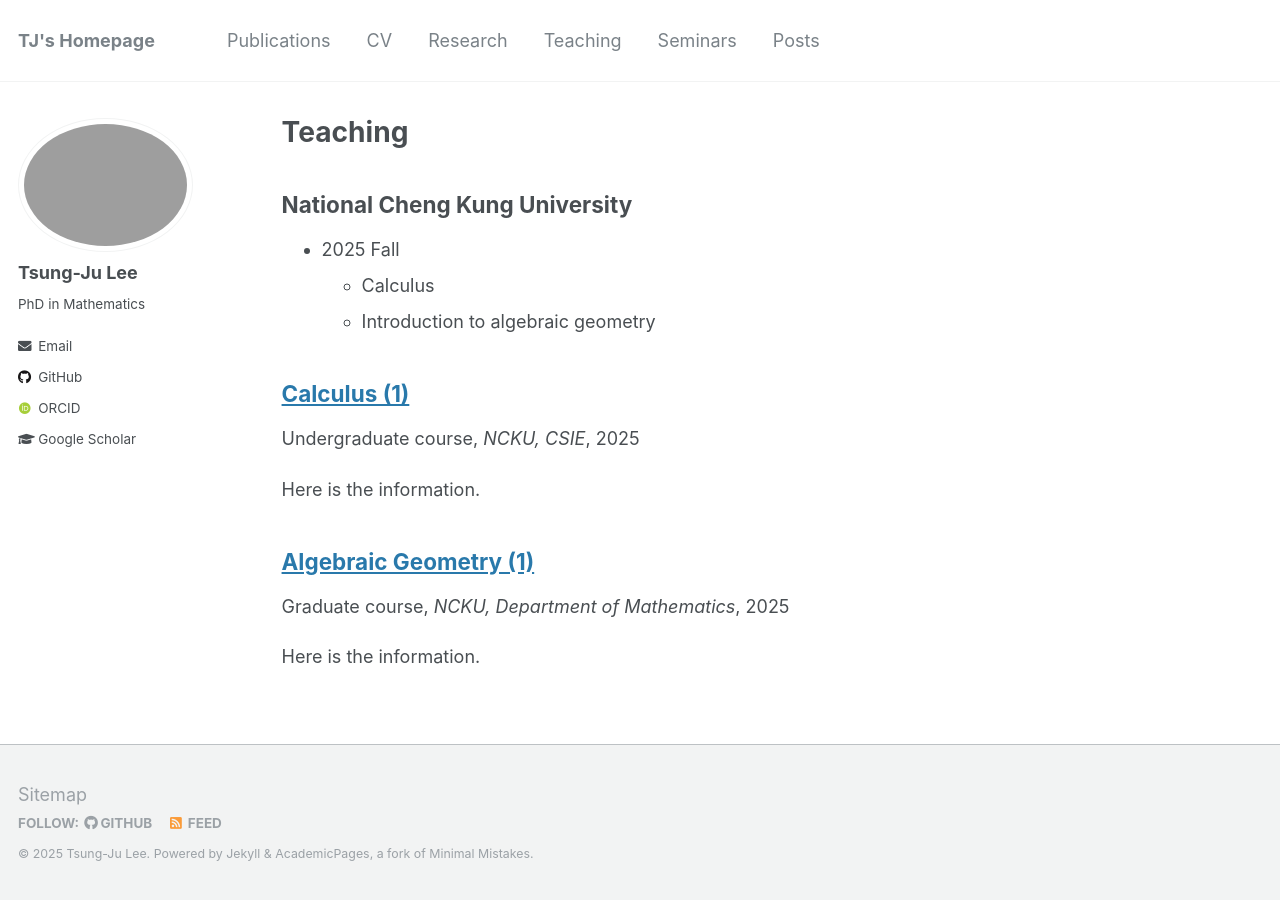
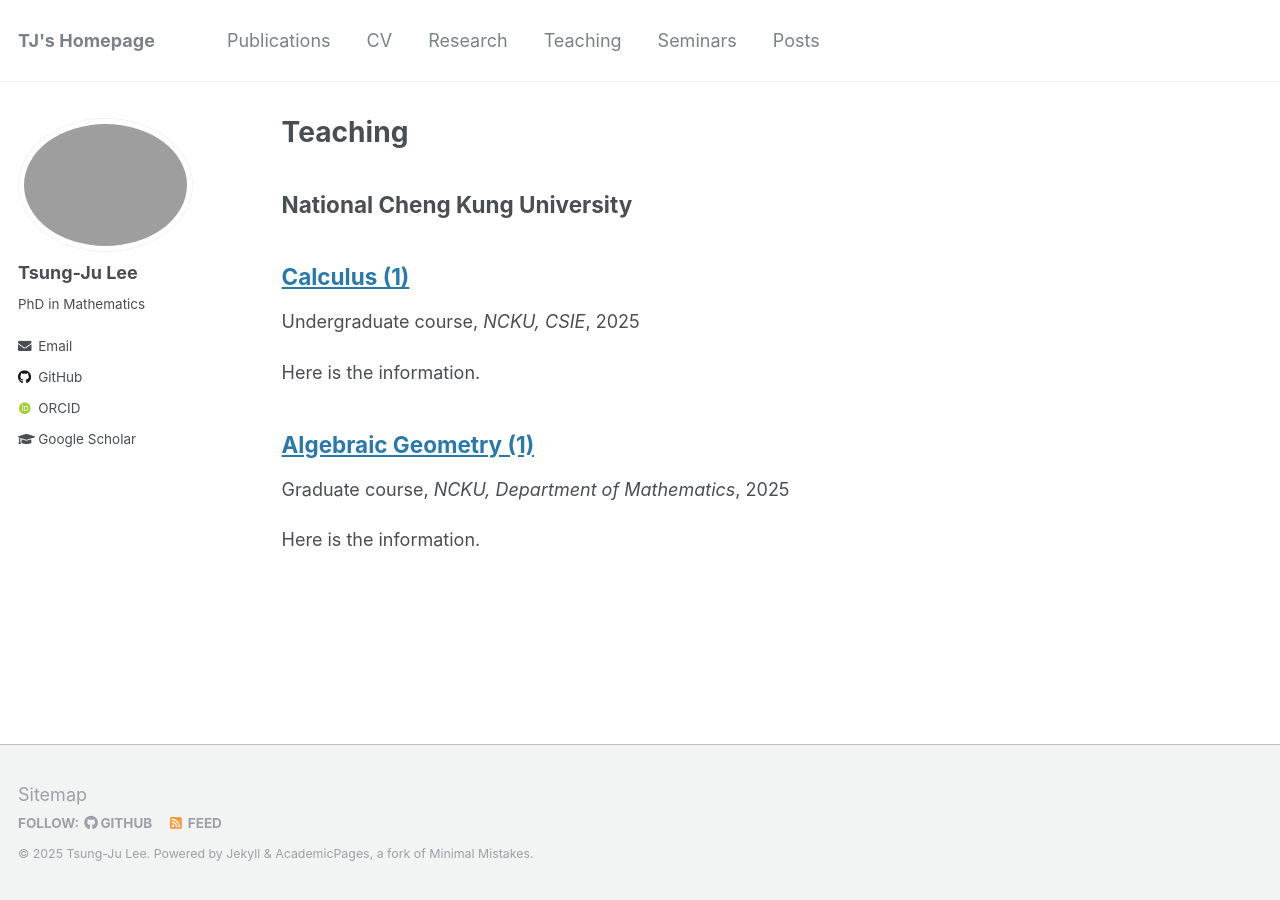
Before and after one commit to yusd24/yusd24.github.io, a Jekyll site: the page built from _pages/teaching.md, in a window 1280 px wide. Built offline with Jekyll 4.4.1, drawn with Linux system fonts in a browser that asks for light colours; some web fonts are replaced.

Commit message:
Update teaching.md

```diff
--- a/_pages/teaching.md
+++ b/_pages/teaching.md
@@ -6,9 +6,6 @@ author_profile: true
 ---
 
 ## National Cheng Kung University
-- 2025 Fall
-    - Calculus
-    - Introduction to algebraic geometry
 
 {% include base_path %}
 
```
